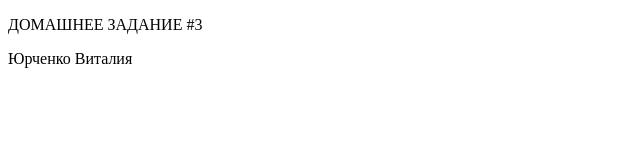
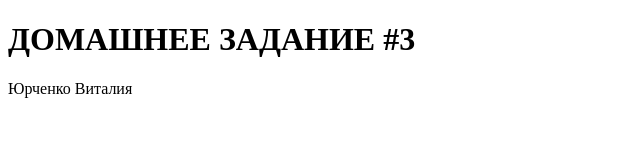
Before and after one commit to vitaliys16/homeworks, a plain HTML site: page lesson-3/index.html in a window 1280 px wide. Shown: the whole page, without its empty margins (0-640 px from the left). Drawn offline with Linux system fonts and the light colour scheme.

Commit message:
Update index.html

```diff
--- a/lesson-3/index.html
+++ b/lesson-3/index.html
@@ -7,7 +7,7 @@
     <title>Домашнее задание Number Three</title>
 </head>
 <body>
-    <p>ДОМАШНЕЕ ЗАДАНИЕ #3</p>
+    <h1>ДОМАШНЕЕ ЗАДАНИЕ #3</h1>
     <a>Юрченко Виталия</a>
 </body>
 </html>
```
